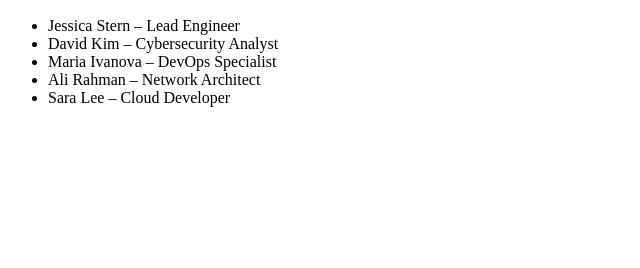
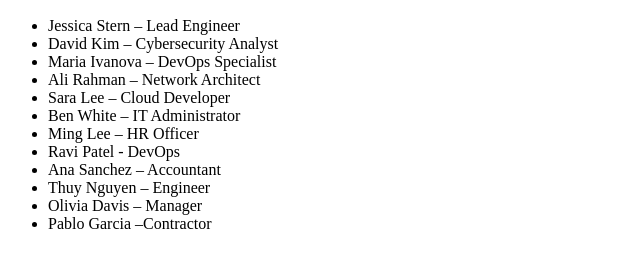
Before and after one commit to inkar-shoganova/northbridge-solutions, a plain HTML site: page team.html in a window 1280 px wide. Shown: the part 50-318 px from the top of the page, without its empty margins (0-640 px from the left). Drawn offline with Linux system fonts and the light colour scheme.

Commit message:
Update team.html

```diff
--- a/team.html
+++ b/team.html
@@ -12,6 +12,13 @@
   <li>Maria Ivanova – DevOps Specialist</li>
   <li>Ali Rahman – Network Architect</li>
   <li>Sara Lee – Cloud Developer</li>
+  <li>Ben White – IT Administrator</li>
+  <li>Ming Lee – HR Officer</li>
+  <li>Ravi Patel - DevOps</li>
+  <li>Ana Sanchez – Accountant</li>
+  <li> Thuy Nguyen – Engineer</li>
+  <li>Olivia Davis – Manager</li>
+  <li>Pablo Garcia –Contractor</li>
 </ul>
 </body>
 </html>
```
